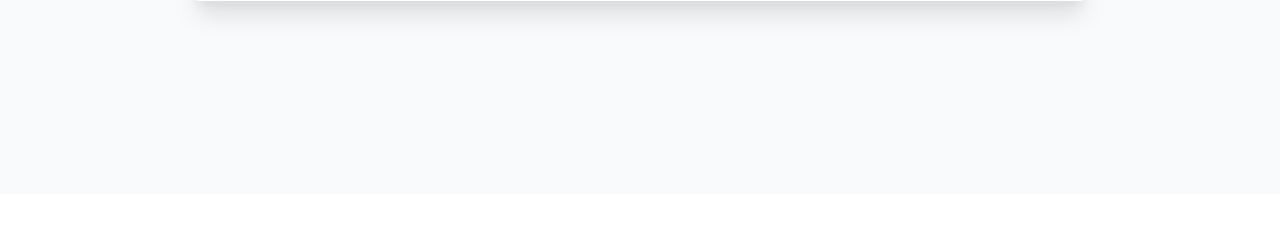
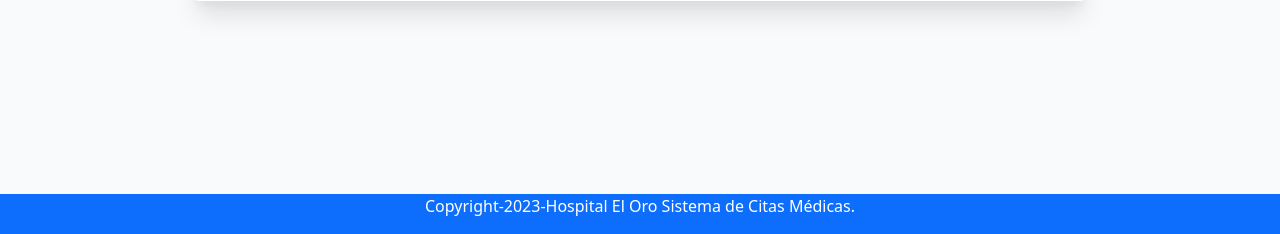
Before and after one commit to WilliamJz94/citas_eloro, a PHP site: the page made by vista/page-login.php in a window 1280 px wide. Shown: the part 662-896 px from the top of the page. Before the commit the page ends 686 px from the top, so only its background shows below. Run offline with PHP 8.4, Linux system fonts and the light colour scheme.

Commit message:
uso de footer en la pagina de Login

```diff
--- a/vista/page-login.php
+++ b/vista/page-login.php
@@ -148,6 +148,21 @@ if (isset($_POST['login'])) {
         </div>
     </div>
 
+    <footer id="footer">
+
+<!-- .subfooter start -->
+<div class="subfooter bg-primary">
+    <div class="container ">
+        <div class="row">
+            <div class="col-md-12">
+                <p class="text-center text-white">Copyright-2023-Hospital El Oro <a>Sistema de Citas Médicas</a>.</p>
+            </div>
+        </div>
+    </div>
+</div>
+<!-- .subfooter end -->
+
+</footer>
 
 </body>
 
```
